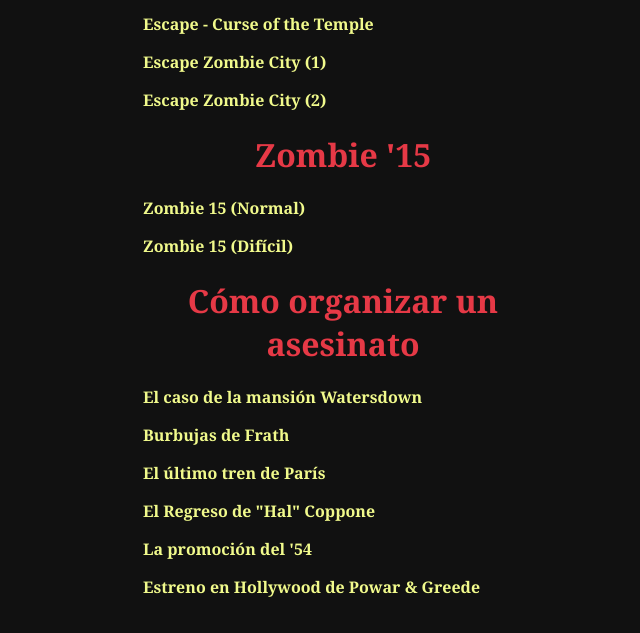
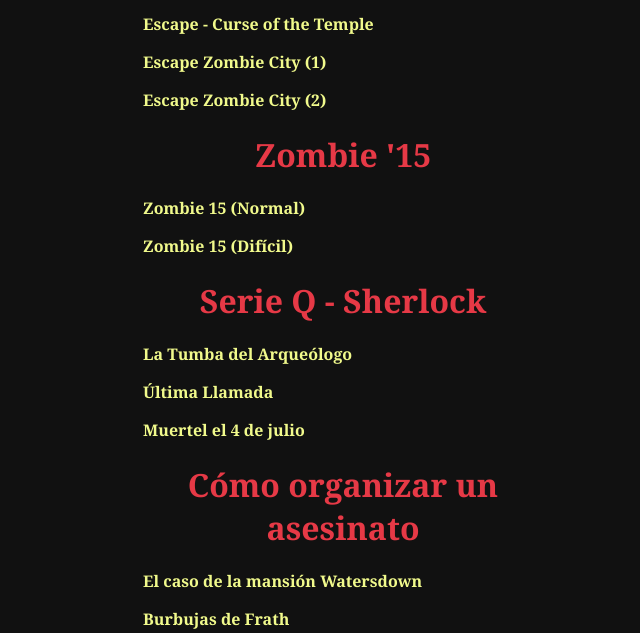
Before and after one commit to agent007utrera/hl_eventos, a plain HTML site: page audios.html in a window 1280 px wide. Shown: the part 582-1215 px from the top of the page, without its empty margins (297-937 px from the left). Drawn offline with Linux system fonts and the light colour scheme.

Commit message:
Add files via upload

```diff
--- a/audios.html
+++ b/audios.html
@@ -67,7 +67,6 @@
     <li><a onclick="playAudio('muertos.mp3')">El misterio de los muertos vivientes</a></li>
     <li><a onclick="playAudio('solsticio.mp3')">Solsticio oscuro</a></li>
 
-
    <h1>Escape</h1>
     <li><a onclick="playAudio('escape_maldición_templo_intro.mp3')">Escape - Introducción</a></li>
     <li><a onclick="playAudio('escape4.mp3')">Escape - Curse of the Temple</a></li>
@@ -77,6 +76,11 @@
    <h1>Zombie '15</h1>
     <li><a onclick="playAudio('zombie15_normal.mp3')">Zombie 15 (Normal)</a></li>
     <li><a onclick="playAudio('zombie15_dificil.mp3')">Zombie 15 (Difícil)</a></li>
+
+   <h1>Serie Q - Sherlock</h1>
+    <li><a onclick="playAudio('q_tumba.mp3')">La Tumba del Arqueólogo</a></li>
+    <li><a onclick="playAudio('q_llamada.mp3')">Última Llamada</a></li>
+    <li><a onclick="playAudio('q_muerte.mp3')">Muertel el 4 de julio</a></li>
 
    <h1>Cómo organizar un asesinato</h1>
     <li><a onclick="playAudio('1watersdown.mp3')">El caso de la mansión Watersdown</a></li>
```
